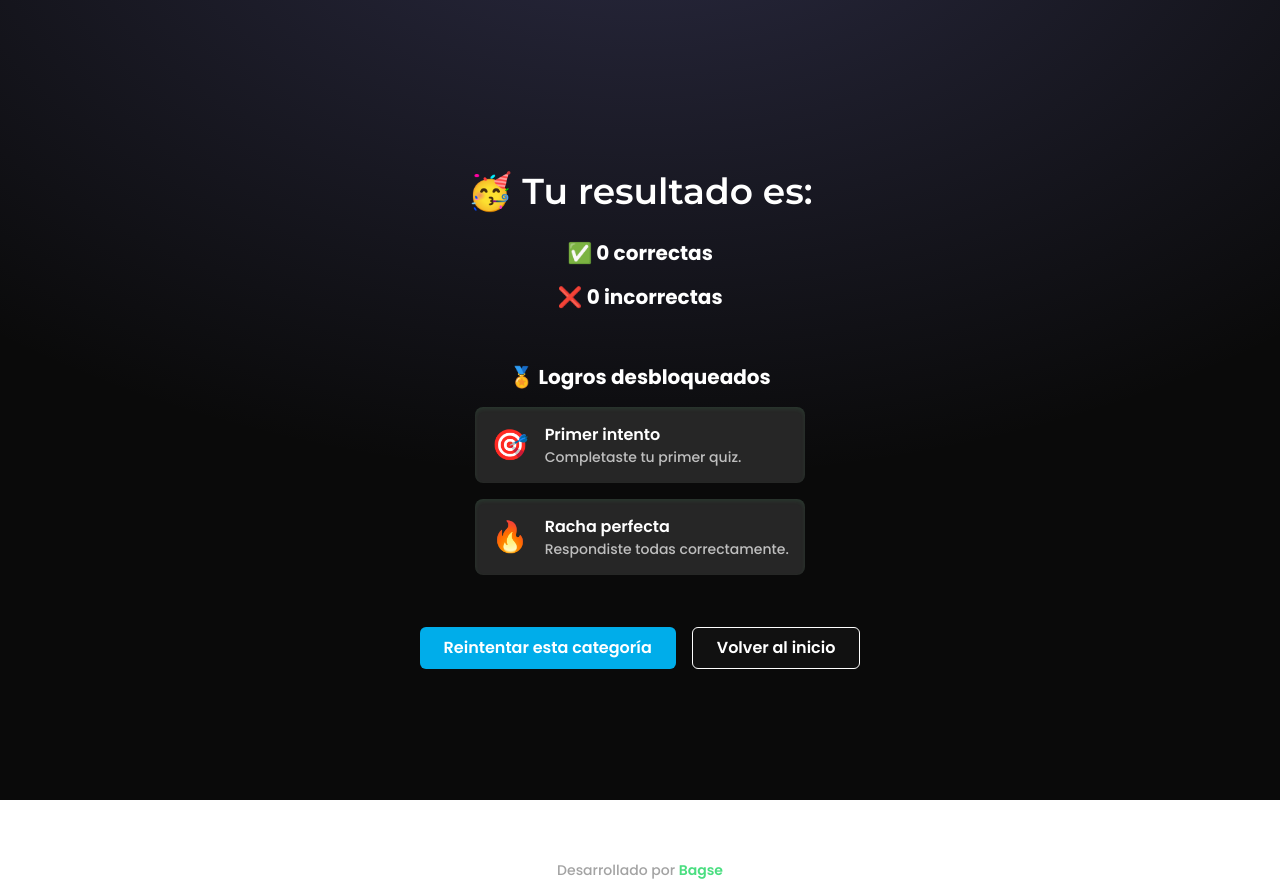
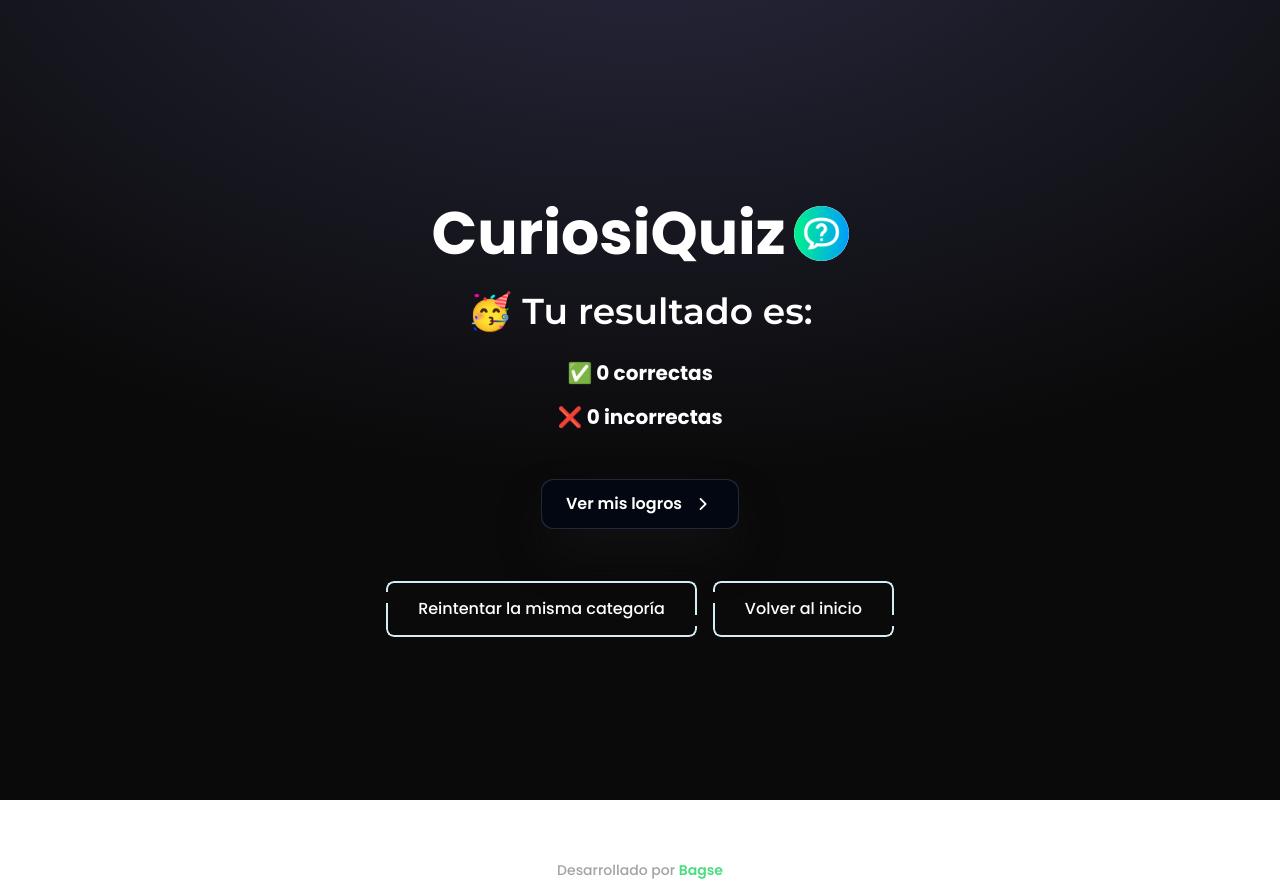
Before and after one commit to Bagse/curiosiquiz, a React (Vite) app: page /results in a window 1280 px wide. Built offline with nearby package versions, Linux system fonts and the light colour scheme.

Commit message:
feat: Add achievements feature with AchievementsPage and related components

```diff
--- a/src/App.tsx
+++ b/src/App.tsx
@@ -3,6 +3,7 @@ import Homepage from "./pages/Homepage";
 import QuizPage from "./pages/QuizPage";
 import { Results } from "./components/Results";
 import { Footer } from "./components/Footer";
+import AchievementsPage from "./pages/AchievementsPage";
 
 function App() {
   return (
@@ -11,6 +12,7 @@ function App() {
         <Route path="/" element={<Homepage />} />
         <Route path="/quiz/:category" element={<QuizPage />} />
         <Route path="/results" element={<Results />} />
+        <Route path="/achievements" element={<AchievementsPage />} />
       </Routes>
       <Footer />
     </>
--- /dev/null
+++ b/src/components/ButtonGoToHome.tsx
@@ -0,0 +1,22 @@
+type GoToHomeProps = {
+  onClick: () => void;
+  title: string
+};
+
+export default function GoToHome({ onClick, title }: GoToHomeProps) {
+  return (
+    <button
+      onClick={onClick}
+      className="relative cursor-pointer py-4 px-8 text-center font-barlow inline-flex justify-center text-base text-white rounded-lg border-solid transition-transform duration-300 ease-in-out group outline-offset-4 focus:outline focus:outline-2 focus:outline-white focus:outline-offset-4 overflow-hidden"
+    >
+      <span className="relative z-20">{title}</span>
+
+      <span className="absolute left-[-75%] top-0 h-full w-[50%] bg-white/20 rotate-12 z-10 blur-lg group-hover:left-[125%] transition-all duration-1000 ease-in-out"></span>
+
+      <span className="w-1/2 drop-shadow-3xl transition-all duration-300 block border-[#D4EDF9] absolute h-[20%] rounded-tl-lg border-l-2 border-t-2 top-0 left-0"></span>
+      <span className="w-1/2 drop-shadow-3xl transition-all duration-300 block border-[#D4EDF9] absolute group-hover:h-[90%] h-[60%] rounded-tr-lg border-r-2 border-t-2 top-0 right-0"></span>
+      <span className="w-1/2 drop-shadow-3xl transition-all duration-300 block border-[#D4EDF9] absolute h-[60%] group-hover:h-[90%] rounded-bl-lg border-l-2 border-b-2 left-0 bottom-0"></span>
+      <span className="w-1/2 drop-shadow-3xl transition-all duration-300 block border-[#D4EDF9] absolute h-[20%] rounded-br-lg border-r-2 border-b-2 right-0 bottom-0"></span>
+    </button>
+  );
+}
--- /dev/null
+++ b/src/components/ButtonToAchievements.tsx
@@ -0,0 +1,40 @@
+type ButtonToAchievementsProps = {
+  onClick: () => void;
+};
+
+export default function ButtonToAchievements({
+  onClick,
+}: ButtonToAchievementsProps) {
+  return (
+    <div className="flex items-center justify-center pt-5">
+      <div className="relative group">
+        <button
+          onClick={onClick}
+          className="relative inline-block p-px font-semibold leading-6 text-white bg-gray-800 shadow-2xl cursor-pointer rounded-xl shadow-zinc-900 transition-transform duration-300 ease-in-out hover:scale-105 active:scale-95"
+        >
+          <span className="absolute inset-0 rounded-xl bg-gradient-to-r from-teal-400 via-blue-500 to-purple-500 p-[2px] opacity-0 transition-opacity duration-500 group-hover:opacity-100"></span>
+          <span className="relative z-10 block px-6 py-3 rounded-xl bg-gray-950">
+            <div className="relative z-10 flex items-center space-x-2">
+              <span className="transition-all duration-500 group-hover:translate-x-1">
+                Ver mis logros
+              </span>
+              <svg
+                className="w-6 h-6 transition-transform duration-500 group-hover:translate-x-1"
+                aria-hidden="true"
+                fill="currentColor"
+                viewBox="0 0 20 20"
+                xmlns="http://www.w3.org/2000/svg"
+              >
+                <path
+                  fillRule="evenodd"
+                  clipRule="evenodd"
+                  d="M8.22 5.22a.75.75 0 0 1 1.06 0l4.25 4.25a.75.75 0 0 1 0 1.06l-4.25 4.25a.75.75 0 0 1-1.06-1.06L11.94 10 8.22 6.28a.75.75 0 0 1 0-1.06Z"
+                ></path>
+              </svg>
+            </div>
+          </span>
+        </button>
+      </div>
+    </div>
+  );
+}
--- a/src/components/Results.tsx
+++ b/src/components/Results.tsx
@@ -1,9 +1,11 @@
 import { useNavigate } from "react-router-dom";
 import { useQuestionsData } from "../hooks/useQuestionsData";
 import { useQuestionsStore } from "../store/questions";
-import AchievementList from "./AchievementList";
 import { useAchievementsStore } from "../store/achievements";
 import { useEffect } from "react";
+import Logo from "./Logo";
+import ButtonToAchievements from "./ButtonToAchievements";
+import ButtonGoToHome from "./ButtonGoToHome";
 
 export const Results = () => {
   const navigate = useNavigate();
@@ -11,13 +13,15 @@ export const Results = () => {
   const { correct, incorrect } = useQuestionsData();
   const reset = useQuestionsStore((state) => state.reset);
   const questions = useQuestionsStore((state) => state.questions);
-  const unlock = useAchievementsStore((state) => state.unlock);
+  const { unlock, hasUnlocked } = useAchievementsStore();
+  const achievements = useAchievementsStore((state) => state.achievements);
+  const setShownOnce = useAchievementsStore.setState;
 
   useEffect(() => {
-    unlock("first-quiz"); // Siempre desbloqueado al finalizar
-
-    if (correct >= 10) unlock("ten-correct");
-    if (correct === questions.length) unlock("flawless");
+    if (!hasUnlocked("first-quiz")) unlock("first-quiz");
+    if (correct >= 10 && !hasUnlocked("ten-correct")) unlock("ten-correct");
+    if (correct === questions.length && !hasUnlocked("flawless"))
+      unlock("flawless");
   }, []);
 
   const handleRetrySameCategory = () => {
@@ -34,9 +38,30 @@ export const Results = () => {
     navigate("/");
   };
 
+  const newAchievements = achievements.filter(
+    (a) => a.unlocked && !a.shownOnce
+  );
+
+  useEffect(() => {
+    const newAchievements = achievements.filter(
+      (a) => a.unlocked && !a.shownOnce
+    );
+
+    if (newAchievements.length > 0) {
+      setShownOnce((state) => ({
+        achievements: state.achievements.map((ach) =>
+          newAchievements.some((a) => a.id === ach.id)
+            ? { ...ach, shownOnce: true }
+            : ach
+        ),
+      }));
+    }
+  }, [achievements]);
+
   return (
     <div className="flex flex-col gap-7 justify-center items-center text-white w-full h-screen my-5">
       <div className="fixed inset-0 z-[-2] min-h-screen w-screen bg-neutral-950 bg-[radial-gradient(ellipse_80%_80%_at_50%_-20%,rgba(120,119,198,0.3),rgba(255,255,255,0))]"></div>
+      <Logo />
       <h1 className="text-3xl md:text-4xl font-mont font-semibold">
         🥳 Tu resultado es:
       </h1>
@@ -45,21 +70,17 @@ export const Results = () => {
         <p>❌ {incorrect} incorrectas</p>
       </strong>
 
-      <AchievementList />
+      {newAchievements.length === 0 && (
+
+        <ButtonToAchievements onClick={() => navigate("/achievements")} />
+      )}
 
       <div className="flex flex-col sm:flex-row gap-4 mt-6">
-        <button
+        <ButtonGoToHome
+        title="Reintentar la misma categoría"
           onClick={handleRetrySameCategory}
-          className="bg-[#00adea] hover:bg-[#1de2c9] px-6 py-2 rounded-md font-semibold transition"
-        >
-          Reintentar esta categoría
-        </button>
-        <button
-          onClick={handleGoHome}
-          className="bg-[#111] hover:bg-[#333] px-6 py-2 rounded-md font-semibold border border-white transition"
-        >
-          Volver al inicio
-        </button>
+        />
+        <ButtonGoToHome title="Volver al inicio" onClick={handleGoHome} />
       </div>
     </div>
   );
--- /dev/null
+++ b/src/pages/AchievementsPage.tsx
@@ -0,0 +1,77 @@
+import ButtonGoToHome from "../components/ButtonGoToHome";
+import Logo from "../components/Logo";
+import { useAchievementsStore } from "../store/achievements";
+import { useNavigate } from "react-router-dom";
+
+export default function AchievementsPage() {
+  const navigate = useNavigate();
+  const achievements = useAchievementsStore((state) => state.achievements);
+  const unlocked = achievements.filter((a) => a.unlocked);
+  const locked = achievements.filter((a) => !a.unlocked);
+
+  const handleGoHome = () => {
+    navigate("/");
+  };
+
+  return (
+    <div className="min-h-screen p-6 text-white text-center flex flex-col items-center">
+      <div className="fixed inset-0 z-[-2] min-h-screen w-screen bg-neutral-950 bg-[radial-gradient(ellipse_80%_80%_at_50%_-20%,rgba(120,119,198,0.3),rgba(255,255,255,0))]" />
+      <Logo />
+      <h1 className="text-3xl font-bold my-10">🏅 Mis logros</h1>
+
+      {unlocked.length === 0 ? (
+        <div className="flex flex-col items-center gap-10">
+          <p className="text-neutral-400 text-lg">
+            No has desbloqueado ningún logro aún. ¡Juega y consigue alguno!
+          </p>
+          <div>
+            <ButtonGoToHome title="Volver al inicio" onClick={handleGoHome} />
+          </div>
+        </div>
+      ) : (
+        <div className="w-full max-w-6xl flex flex-col gap-12">
+          {/* Logros desbloqueados */}
+          <section>
+            <h2 className="text-2xl font-semibold mb-6">
+              ✅ Logros desbloqueados
+            </h2>
+            <div className="grid grid-cols-1 sm:grid-cols-2 lg:grid-cols-3 gap-6">
+              {unlocked.map((ach) => (
+                <div
+                  key={ach.id}
+                  className="p-4 rounded-xl border border-green-400 bg-[#1a1a1a] shadow-md my-4"
+                >
+                  <h3 className="text-xl font-bold mb-2">{ach.title}</h3>
+                  <p className="text-sm text-neutral-300">{ach.description}</p>
+                </div>
+              ))}
+            </div>
+          </section>
+
+          {/* Logros bloqueados */}
+          <section>
+            <h2 className="text-2xl font-semibold mb-6">
+              🔒 Logros por desbloquear
+            </h2>
+            <div className="grid grid-cols-1 sm:grid-cols-2 lg:grid-cols-3 gap-6">
+              {locked.map((ach) => (
+                <div
+                  key={ach.id}
+                  className="p-4 rounded-xl border border-neutral-600 bg-[#111] opacity-50 blur-sm select-none pointer-events-none my-4"
+                >
+                  <h3 className="text-xl font-bold text-transparent mb-2">
+                    {ach.title}
+                  </h3>
+                  <p className="text-sm text-transparent">Descripción oculta</p>
+                </div>
+              ))}
+            </div>
+          </section>
+          <div>
+            <ButtonGoToHome title="Volver al inicio" onClick={handleGoHome} />
+          </div>
+        </div>
+      )}
+    </div>
+  );
+}
--- a/src/store/achievements.ts
+++ b/src/store/achievements.ts
@@ -1,35 +1,32 @@
 import { create } from "zustand";
-import { persist } from "zustand/middleware";
-import { achievementsList } from "../data/achievements";
 
 interface Achievement {
   id: string;
-  name: string;
+  title: string;
   description: string;
-  icon: string;
+  unlocked: boolean;
+  shownOnce: boolean;
 }
 
-interface AchievementState {
-  unlocked: string[];
-  all: Achievement[];
+interface AchievementsState {
+  achievements: Achievement[];
   unlock: (id: string) => void;
-  resetAchievements: () => void;
+  hasUnlocked: (id: string) => boolean;
 }
 
-export const useAchievementsStore = create<AchievementState>()(
-  persist(
-    (set, get) => ({
-      unlocked: [],
-      all: achievementsList,
-      unlock: (id: string) => {
-        if (!get().unlocked.includes(id)) {
-          set({ unlocked: [...get().unlocked, id] });
-        }
-      },
-      resetAchievements: () => set({ unlocked: [] }),
-    }),
-    {
-      name: "achievements-storage",
-    }
-  )
-);
+export const useAchievementsStore = create<AchievementsState>((set, get) => ({
+  achievements: [
+    { id: "first-quiz", title: "¡Tu primer quiz!", description: "Completaste tu primer quiz", unlocked: false, shownOnce: false, },
+    { id: "ten-correct", title: "10 aciertos", description: "Respondiste 10 preguntas correctamente", unlocked: false, shownOnce: false, },
+    { id: "flawless", title: "Sin errores", description: "Respondiste todo bien", unlocked: false, shownOnce: false, },
+    // puedes añadir más logros
+  ],
+  unlock: (id) => {
+    set((state) => ({
+      achievements: state.achievements.map((ach) =>
+        ach.id === id && !ach.unlocked ? { ...ach, unlocked: true } : ach
+      ),
+    }));
+  },
+  hasUnlocked: (id) => get().achievements.some((ach) => ach.id === id && ach.unlocked),
+}));
```
Also changed, not shown: src/pages/Homepage.tsx (+38 -11 lines).
